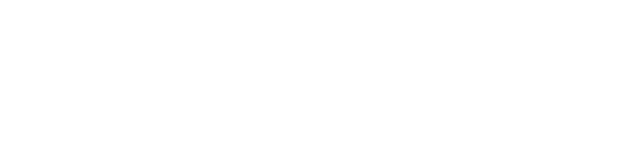
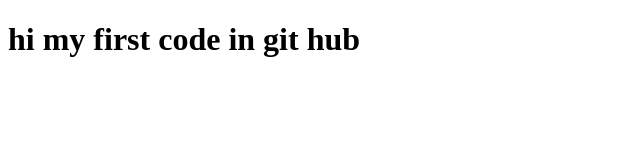
Before and after one commit to koushikb1/my-first-repo, a plain HTML site: page index.html in a window 1280 px wide. Shown: the whole page, without its empty margins (0-640 px from the left). Drawn offline with Linux system fonts and the light colour scheme.

Commit message:
added header

```diff
--- a/index.html
+++ b/index.html
@@ -4,9 +4,9 @@
     <meta charset="UTF-8">
     <meta http-equiv="X-UA-Compatible" content="IE=edge">
     <meta name="viewport" content="width=device-width, initial-scale=1.0">
-    <title>Document</title>
+    <title>git push</title>
 </head>
 <body>
-
+    <h1>hi my first code in git hub</h1>
 </body>
 </html>
```
